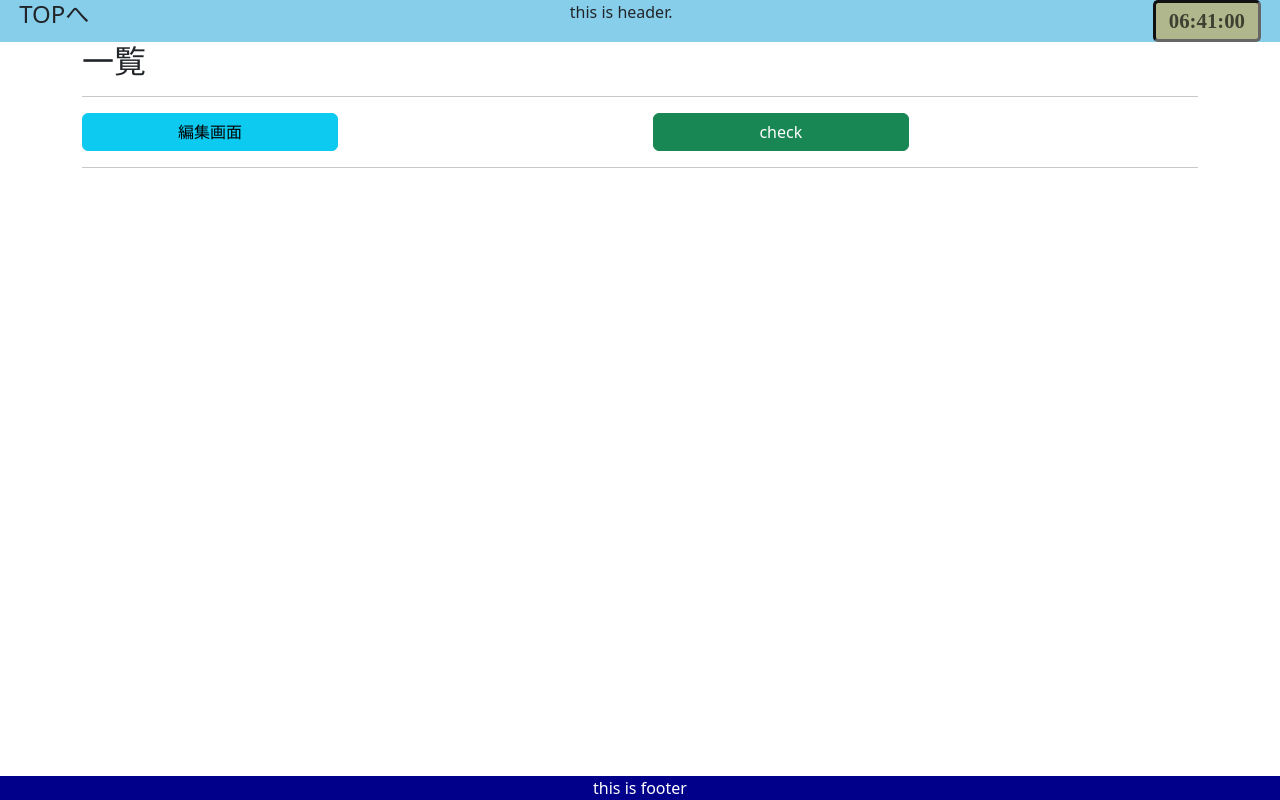
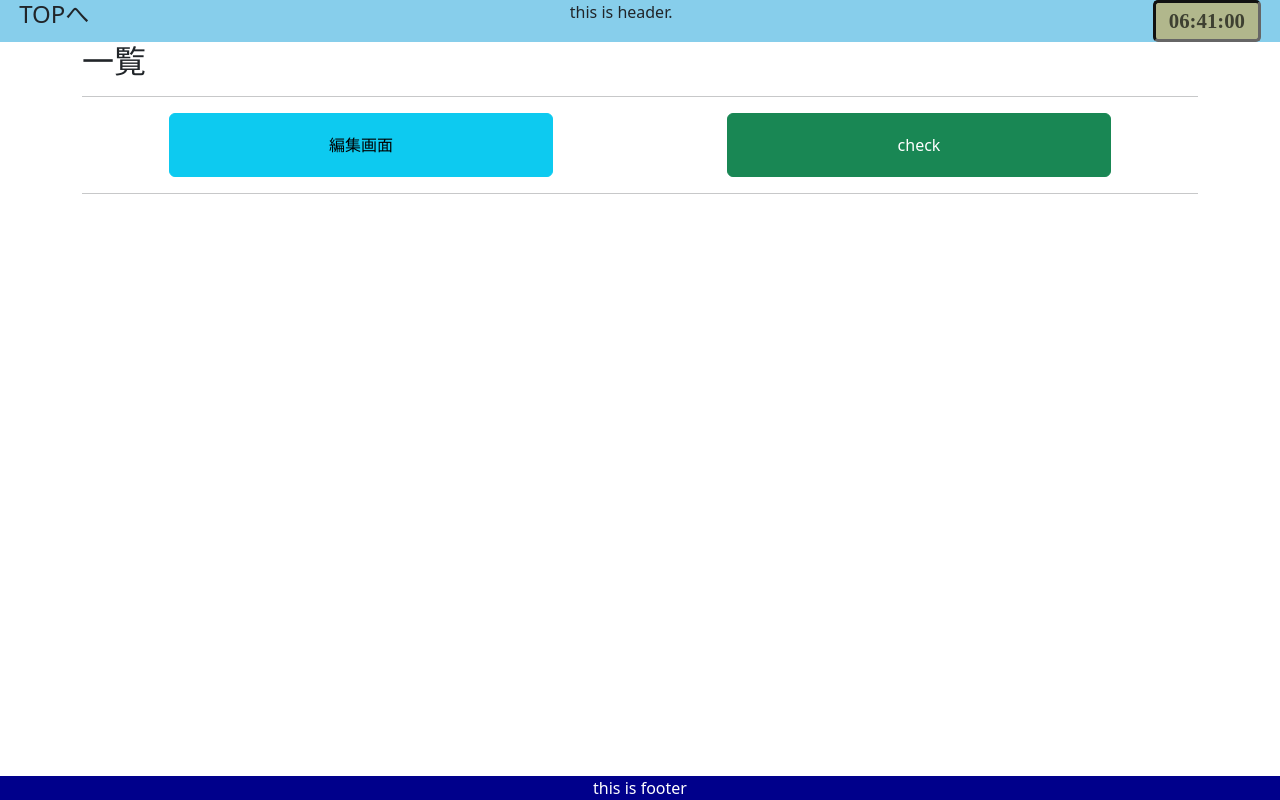
Before and after one commit to R-KB/sc, a React (Vite) app: page / in a window 1280 px wide. Built offline with nearby package versions, Linux system fonts and the light colour scheme.

Commit message:
homeのボタン調整

```diff
--- a/src/index.css
+++ b/src/index.css
@@ -30,7 +30,6 @@
   display: grid;
   grid-template-columns: 2fr 2fr;
   gap: 2dvw;
-
 }
 
 .genre__edit--p {
@@ -38,7 +37,8 @@
 }
 
 .home__btn {
-  width: 20dvw;
+  width: 30dvw;
+  height: 8dvh;
 }
 
 .link-top {
--- a/src/page/Home.jsx
+++ b/src/page/Home.jsx
@@ -7,12 +7,11 @@ export default function Home() {
       <Container>
         <h2>一覧</h2>
         <hr />
-        <div className="two-by">
+        <div className="d-flex justify-content-around">
           <Link to="/edit"><Button variant="info" className="home__btn">編集画面</Button></Link>
           <Link to="/check"><Button variant="success" className="home__btn">check</Button></Link>
         </div>
         <hr />
-
       </Container>
     </>
   );
```
